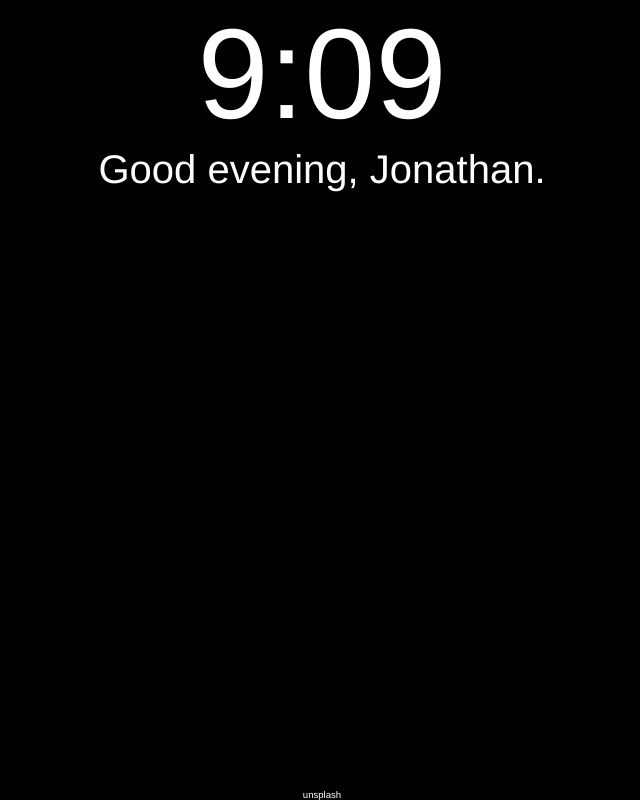
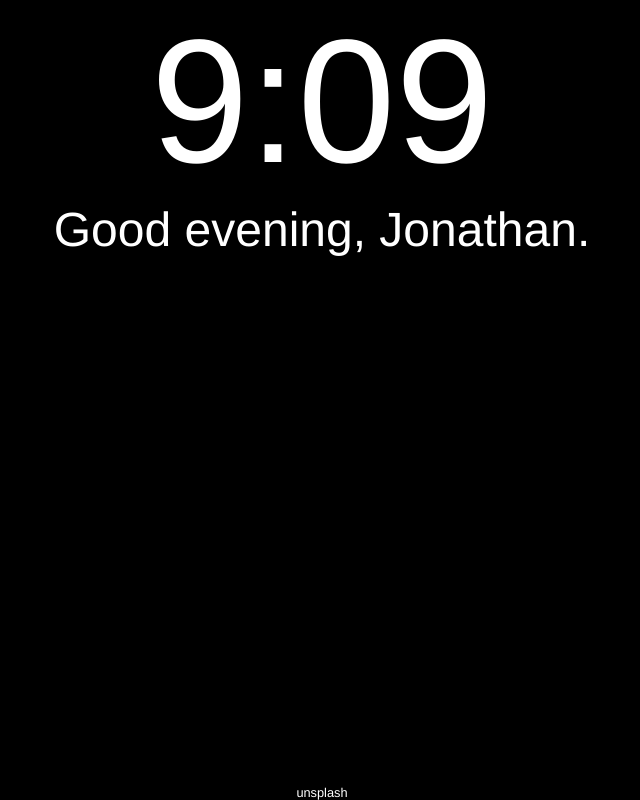
Before and after one commit to jonafanho/Chrome-Extensions, a browser extension: page oba_new_tab.html in a window 1280 px wide. Shown: the whole page, without its empty margins (318-958 px from the left). Drawn offline with nearby package versions, Linux system fonts and the light colour scheme.

```diff
--- a/oba_new_tab.css
+++ b/oba_new_tab.css
@@ -20,15 +20,15 @@
 }
 
 .time_short {
-	font-size: 8em;
+	font-size: 11em;
 }
 
 .greeting {
-	font-size: 2.5em;
+	font-size: 3em;
 }
 
 .subtitle {
-	font-size: 1.5em;
+	font-size: 2em;
 	margin: 0.5em;
 }
 
@@ -48,7 +48,7 @@
 	bottom: 0;
 	left: 0;
 	right: 0;
-	font-size: 0.6em;
+	font-size: 0.8em;
 	opacity: 0;
 	position: fixed;
 	transition: opacity 0.2s;
```
Also changed, not shown: manifest.json.
